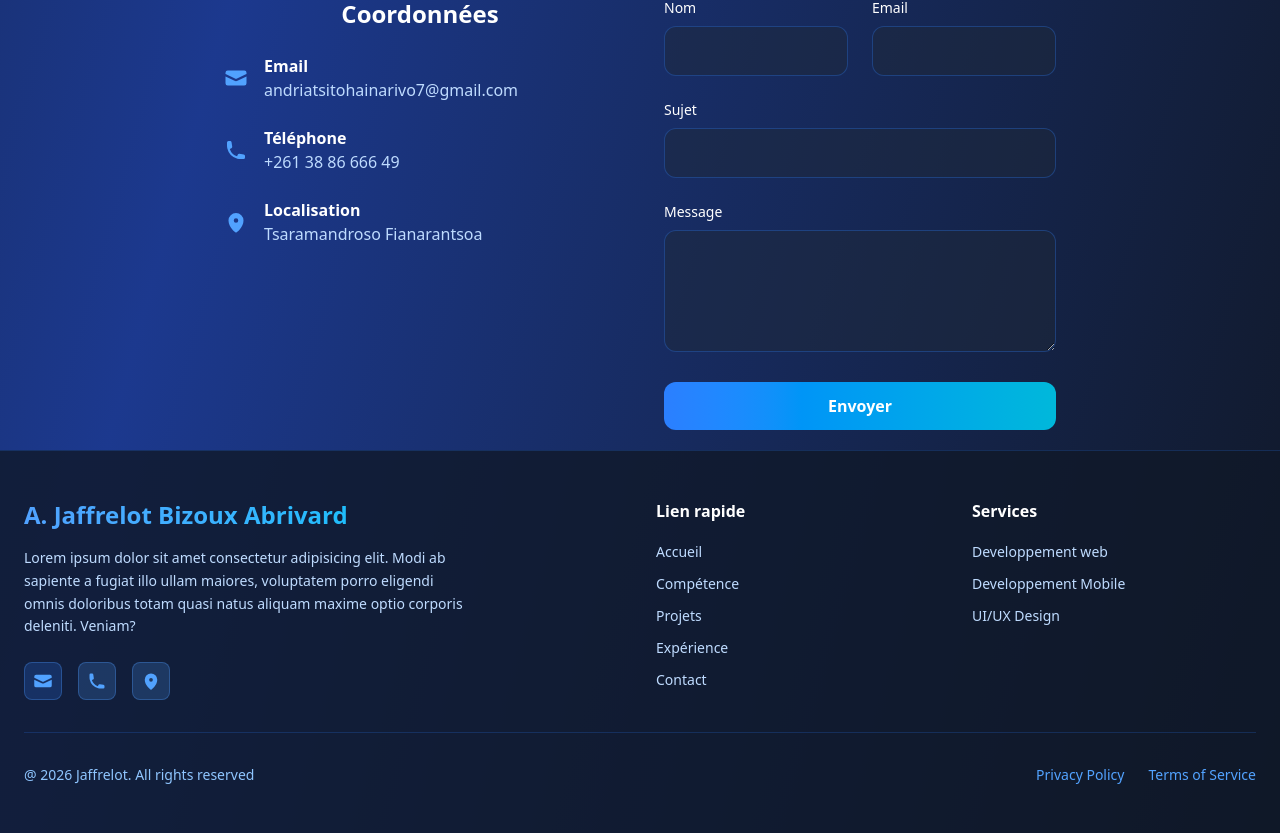
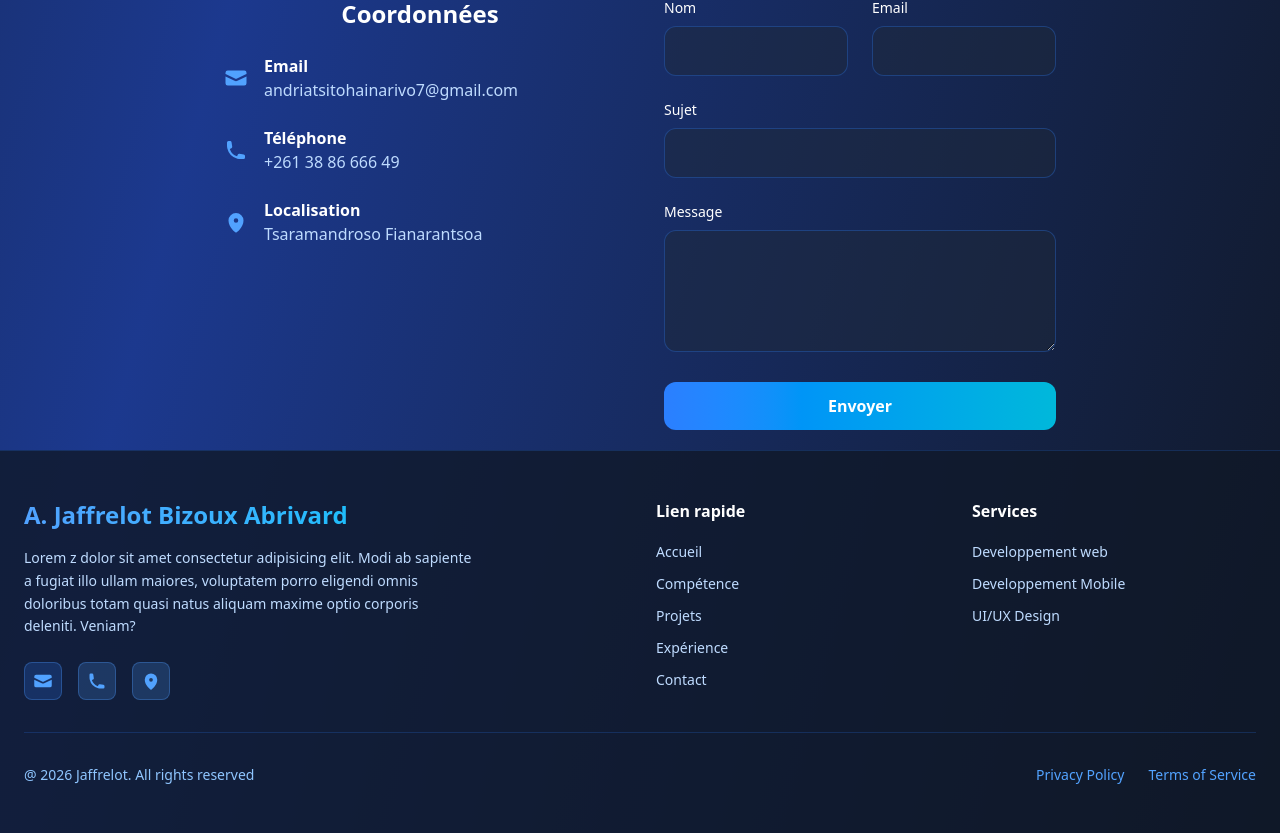
Before and after one commit to Jaffrelot/Portfolio, a Vue app: page / in a window 1280 px wide. Shown: the part 3795-4628 px from the top of the page. Built offline with nearby package versions, Linux system fonts and the light colour scheme.

Commit message:
deuxieme commit

```diff
--- a/src/Components/Footer.vue
+++ b/src/Components/Footer.vue
@@ -8,7 +8,7 @@
                     A. Jaffrelot Bizoux Abrivard
                 </div>
                 <p class="text-blue-200 text-sm leading-relaxed max-w-md">
-                    Lorem ipsum dolor sit amet consectetur adipisicing elit. Modi ab sapiente a fugiat illo ullam maiores, voluptatem porro eligendi omnis doloribus totam quasi natus aliquam maxime optio corporis deleniti. Veniam?
+                    Lorem z dolor sit amet consectetur adipisicing elit. Modi ab sapiente a fugiat illo ullam maiores, voluptatem porro eligendi omnis doloribus totam quasi natus aliquam maxime optio corporis deleniti. Veniam?
                 </p>
                 <div class="flex gap-4 mt-6">
                     <a href="#" class="p-2 bg-blue-500/20 border border-blue-400/30 rounded-lg text-blue-400 hover:bg-blue-500/30 transition-all">
```
